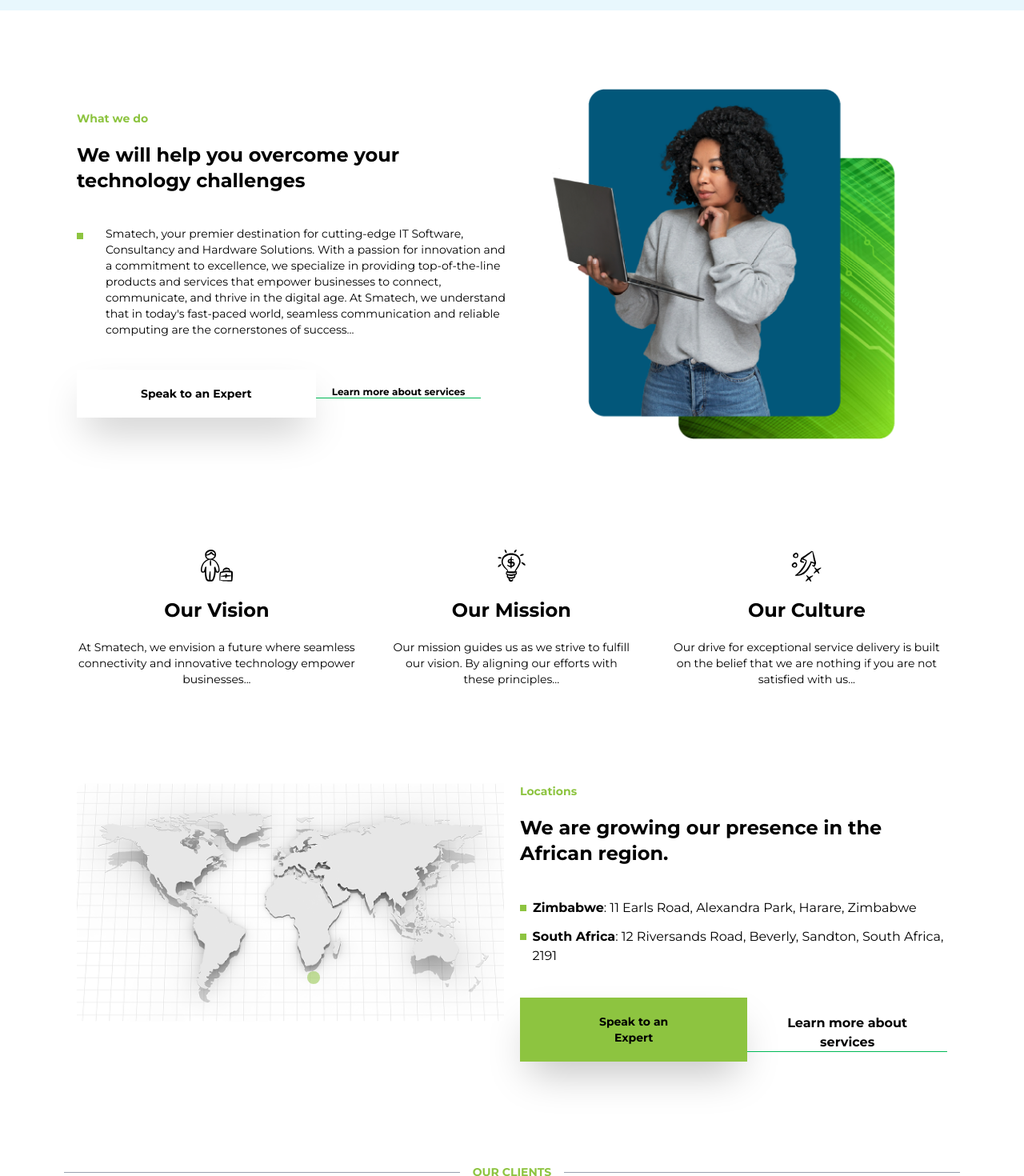
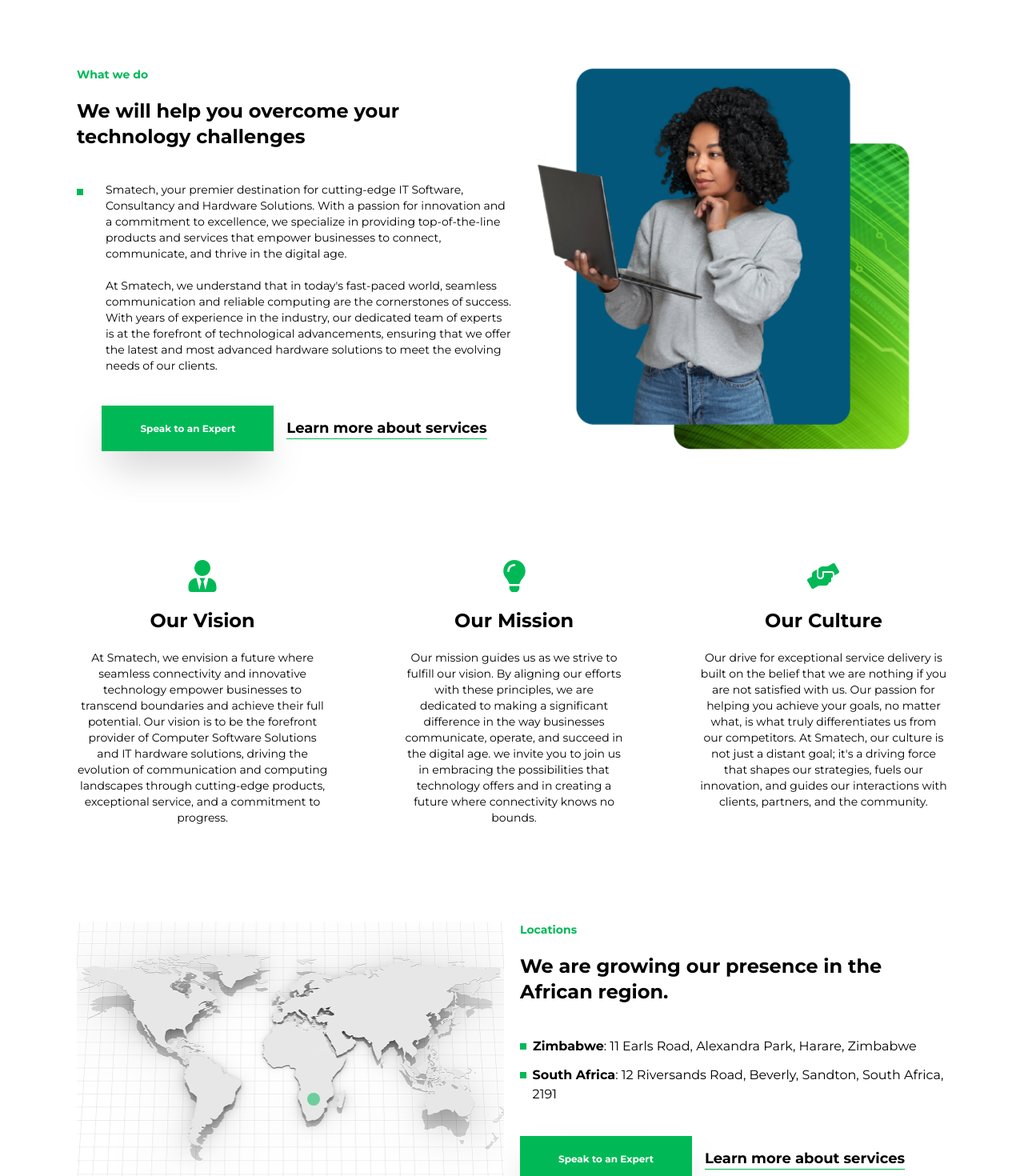
Before and after one commit to billychosee/Website, a Next.js app: page /about-us in a window 1280 px wide. Shown: the part 1330-2800 px from the top of the page at 80% size. Built offline with nearby package versions, Linux system fonts and the light colour scheme.

Commit message:
Final Changes ts configgfdsdhhffkhgjh

```diff
--- a/src/app/about-us/page.tsx
+++ b/src/app/about-us/page.tsx
@@ -6,6 +6,7 @@
 import CountUp from "react-countup";
 import { useEffect, useState } from "react";
 import LogoSlider from "../components/LogoSlider";
+import { FaUserTie, FaLightbulb, FaHandsHelping } from "react-icons/fa";
 
 const logos = [
   { logo: "/Smatech_logo.svg", url: "/" },
@@ -61,12 +62,10 @@
               We at Smatech Group and we believe that human, organizational, and <br />
               operational intelligence are important, not just artificial intelligence.
             </p>
-      <CustomButton variant="primary" className="!bg-[#8DC440] text-black mt-5 hover:!bg-black hover:text-white">
-        Speak to an Expert
-      </CustomButton>
-      <CustomButton variant="link" className="mt-5 font-bold text-black">
-        Learn more about services
-      </CustomButton>
+            <div className="flex flex-col items-center justify-center w-full gap-4 md:flex-row">
+              <CustomButton variant="primary" className="!bg-[#00b956] !text-white hover:!bg-black">Speak to an Expert</CustomButton>
+              <CustomButton variant="link">Learn more about services</CustomButton>
+            </div>
           </div>
         </div>
 
@@ -104,8 +103,6 @@
         }} />
       </section>
 
-
-
       {/* Divider */}
       <div className="bg-[#E8F7FD]">
         <div className="h-2 mx-5 bg-black md:mx-24"></div>
@@ -115,7 +112,7 @@
       {/* Company Profile */}
       <div className="flex flex-col gap-5 pt-20 px-5 space-y-6 text-center text-black md:px-24 md:flex-row md:text-start md:space-y-14 bg-[#E8F7FD] pb-20 md:pb-0" id="company-stats">
         <div className="md:w-2/5">
-          <p className="text-sm font-semibold text-[#8DC440] whitespace-nowrap">Company Profile-Key Facts</p>
+          <p className="text-sm font-semibold text-[#00b956] whitespace-nowrap">Company Profile-Key Facts</p>
           <h1 className="pt-5 text-2xl font-bold lg:text-xl xl:text-2xl">The energy of a start-up A well-established expertise.</h1>
         </div>
         <div className="md:w-1/5">
@@ -140,29 +137,25 @@
 
       {/* What We Do */}
       <section className="flex flex-col-reverse py-24 mx-5 text-black md:flex-row md:mx-24">
-
         <div className="flex flex-col justify-center md:w-1/2">
           <div className="pt-6 text-center md:text-start md:pt-0">
-            <p className="text-sm font-semibold text-[#8DC440] whitespace-nowrap">What we do</p>
+            <p className="text-sm font-semibold text-[#00b956] whitespace-nowrap">What we do</p>
             <h1 className="pt-5 text-2xl font-bold">We will help you overcome your technology challenges</h1>
           </div>
           <div className="flex items-start gap-5 pt-10 lg:pt-5 xl:pt-10">
-            <div className="before:content-[''] before:w-2 before:h-2 before:bg-[#8DC440] before:mt-2 before:mr-2 before:inline-block"></div>
-            <p className="flex text-sm align-top lg:text-xs xl:text-sm">
+            <div className="before:content-[''] before:w-2 before:h-2 before:bg-[#00b956] before:mt-2 before:mr-2 before:inline-block"></div>
+            <p className="flex mb-10 text-sm align-top lg:text-xs xl:text-sm">
               Smatech, your premier destination for cutting-edge IT Software, Consultancy and Hardware Solutions.
               With a passion for innovation and a commitment to excellence, we specialize in providing top-of-the-line
-              products and services that empower businesses to connect, communicate, and thrive in the digital age.
+              products and services that empower businesses to connect, communicate, and thrive in the digital age. <br />
+              <br />
               At Smatech, we understand that in today&apos;s fast-paced world, seamless communication and reliable computing
-              are the cornerstones of success...
+              are the cornerstones of success. With years of experience in the industry, our dedicated team of experts is at the forefront of technological advancements, ensuring that we offer the latest and most advanced hardware solutions to meet the evolving needs of our clients.
             </p>
           </div>
-          <div className="flex flex-col pt-5 text-sm text-center md:pt-10 lg:text-xs md:flex-row">
-            <CustomButton variant="primary" className="bg-[#8DC440] text-black font-bold text-sm lg:text-xs xl:text-sm">
-              Speak to an Expert
-            </CustomButton>
-            <CustomButton variant="link" className="px-5 text-xs">
-              Learn more about services
-            </CustomButton>
+          <div className="flex flex-col items-center justify-center w-full gap-4 md:flex-row">
+            <CustomButton variant="primary" className="!bg-[#00b956] !text-white hover:!bg-black">Speak to an Expert</CustomButton>
+            <CustomButton variant="link">Learn more about services</CustomButton>
           </div>
         </div>
         <div className="md:w-1/2">
@@ -171,35 +164,35 @@
             alt="What_We_Do"
             width={800}
             height={600}
-            className="w-full"
+            className="object-cover w-full h-full"
             priority
           />
         </div>
       </section>
 
       {/* Our Section */}
-      <section className="flex flex-col gap-10 py-10 mx-5 text-black md:mx-24 md:flex-row">
+      <section className="flex flex-col py-0 mx-5 text-black gap-14 md:py-10 md:mx-24 md:flex-row md:gap-24">
         {[
           {
-            icon: "/man_icon.svg",
+            icon: <FaUserTie className="w-10 h-10 text-[#00b956]" />,
             title: "Our Vision",
-            text: `At Smatech, we envision a future where seamless connectivity and innovative technology empower businesses...`,
+            text: `At Smatech, we envision a future where seamless connectivity and innovative technology empower businesses to transcend boundaries and achieve their full potential. Our vision is to be the forefront provider of Computer Software Solutions and IT hardware solutions, driving the evolution of communication and computing landscapes through cutting-edge products, exceptional service, and a commitment to progress.`,
           },
           {
-            icon: "/light_icon.svg",
+            icon: <FaLightbulb className="w-10 h-10 text-[#00b956]" />,
             title: "Our Mission",
-            text: `Our mission guides us as we strive to fulfill our vision. By aligning our efforts with these principles...`,
+            text: `Our mission guides us as we strive to fulfill our vision. By aligning our efforts with these principles, we are dedicated to making a significant difference in the way businesses communicate, operate, and succeed in the digital age. we invite you to join us in embracing the possibilities that technology offers and in creating a future where connectivity knows no bounds.`,
           },
           {
-            icon: "/shift_icon.svg",
+            icon: <FaHandsHelping className="w-10 h-10 text-[#00b956]" />,
             title: "Our Culture",
-            text: `Our drive for exceptional service delivery is built on the belief that we are nothing if you are not satisfied with us...`,
+            text: `Our drive for exceptional service delivery is built on the belief that we are nothing if you are not satisfied with us. Our passion for helping you achieve your goals, no matter what, is what truly differentiates us from our competitors. At Smatech, our culture is not just a distant goal; it's a driving force that shapes our strategies, fuels our innovation, and guides our interactions with clients, partners, and the community.`,
           },
         ].map(({ icon, title, text }, i) => (
           <div key={i} className="flex flex-col items-center space-y-5 text-center">
-            <Image src={icon} alt={title} width={800} height={600} className="w-10" priority />
+            {icon}
             <h1 className="text-2xl font-bold">{title}</h1>
-            <p className="text-sm lg:text-xs xl:text-sm">{text}</p>
+            <p className="text-sm lg:text-[10px] xl:text-sm">{text}</p>
           </div>
         ))}
       </section>
@@ -212,7 +205,7 @@
             alt="What_We_Do"
             width={800}
             height={600}
-      className="w-full"
+            className="object-cover w-full h-full"
             priority
           />
 
@@ -226,51 +219,42 @@
           >
             <div className="relative w-4 h-4">
               {/* Static background circle */}
-        <span className="absolute w-4 h-4 rounded-full bg-[#8DC440] opacity-30 top-0 left-0" />
+              <span className="absolute w-4 h-4 rounded-full bg-[#00b956] opacity-30 top-0 left-0" />
               {/* Flickering circle */}
-        <span className="absolute w-4 h-4 rounded-full bg-[#8DC440] flicker top-0 left-0" />
+              <span className="absolute w-4 h-4 rounded-full bg-[#00b956] flicker top-0 left-0" />
             </div>
           </a>
         </div>
 
         {/* Text and Buttons */}
-  <div className="space-y-10 md:w-1/2">
+        <div className="space-y-10 text-center md:w-1/2 md:text-start">
           <div>
-      <p className="text-sm font-semibold text-[#8DC440] whitespace-nowrap">Locations</p>
+            <p className="text-sm font-semibold text-[#00b956] whitespace-nowrap">Locations</p>
             <h1 className="pt-5 text-2xl font-bold">We are growing our presence in the African region.</h1>
           </div>
 
           <div className="space-y-3">
-      <div className="flex items-start before:content-[''] before:w-2 before:h-2 before:bg-[#8DC440] before:mt-2 before:mr-2 before:inline-block">
+            <div className="flex items-start before:content-[''] before:w-2 before:h-2 before:bg-[#00b956] before:mt-2 before:mr-2 before:inline-block">
               <p><strong>Zimbabwe</strong>: 11 Earls Road, Alexandra Park, Harare, Zimbabwe</p>
             </div>
-      <div className="flex items-start before:content-[''] before:w-2 before:h-2 before:bg-[#8DC440] before:mt-2 before:mr-2 before:inline-block">
+            <div className="flex items-start before:content-[''] before:w-2 before:h-2 before:bg-[#00b956] before:mt-2 before:mr-2 before:inline-block">
               <p><strong>South Africa</strong>: 12 Riversands Road, Beverly, Sandton, South Africa, 2191</p>
             </div>
           </div>
-
-    <div className="flex flex-col text-center md:flex-row">
-      <CustomButton variant="primary" className="!bg-[#8DC440] text-black hover:!bg-black hover:!text-white">
-        Speak to an Expert
-      </CustomButton>
-      <CustomButton variant="link" className="font-bold text-black ">
-        Learn more about services
-      </CustomButton>
+          <div className="flex flex-col items-center w-full gap-4 md:flex-row">
+            <CustomButton variant="primary" className="!bg-[#00b956] !text-white hover:!bg-black">Speak to an Expert</CustomButton>
+            <CustomButton variant="link">Learn more about services</CustomButton>
           </div>
         </div>
       </section>
 
-
-
       {/* Our Clients */}
-
-
 <section>
 <>
-  <div className="px-4 md:px-20">
+  <div className="px-4 md:px-20 bg-gradient-to-t from-[#E8F7FD] to-white py-10">
     <div className="flex items-center my-10">
   <div className="flex-grow border-t border-gray-400"></div>
-  <span className="mx-4 text-sm font-semibold text-[#8DC440] whitespace-nowrap">
+  <span className="mx-4 text-sm font-semibold text-[#00b956] whitespace-nowrap">
     OUR CLIENTS
   </span>
   <div className="flex-grow border-t border-gray-400"></div>
@@ -283,7 +267,6 @@
 </section>
 
       {/* End of Our Clients */}
-
       <Footer />
     </section>
   );
--- a/src/app/components/CustomButton.tsx
+++ b/src/app/components/CustomButton.tsx
@@ -16,30 +16,35 @@
   let variantClasses = "";
 
   if (variant === "primary") {
-    variantClasses = "bg-white text-black px-14 xl:px-20 lg:px-8 font-bold shadow-2xl hover:shadow-md text-sm xl:text-sm lg:text-xs";
+    variantClasses = `
+      bg-white text-black font-bold shadow-2xl hover:shadow-md
+      px-4 py-3 text-xs  /* Mobile/default */
+      sm:px-6 sm:py-4 sm:text-sm  /* Small devices */
+      md:px-8 md:py-4  /* Medium devices */
+      lg:px-10 lg:py-5 lg:text-[12px] /* Large devices */
+      xl:px-12 xl:py-5  /* Extra large devices */
+    `;
   } else if (variant === "link") {
     variantClasses = `
-      relative
-      font-bold
-      text-black
-      after:content-['']
-      after:absolute
-      after:left-0
-      after:bottom-5
-      after:h-[1px]
-      after:w-full
-      after:bg-[#00b956]
-      after:transition-all
-      after:duration-300
-      hover:after:w-0
-      hover:after:left-full
+      relative font-bold text-black
+      text-xs  /* Mobile/default */
+      sm:text-sm  /* Small devices */
+      lg:text-[12px]  /* Large devices */
+      xl:text-lg  /* Extra large devices */
+      after:content-[''] after:absolute after:left-0 after:bottom-2
+      sm:after:bottom-3
+      xl:after:bottom-0
+      lg:after:bottom-0
+      after:h-[1px] after:w-full after:bg-[#00b956]
+      after:transition-all after:duration-300
+      hover:after:w-0 hover:after:left-full
     `;
   }
 
   return (
     <Link href="/contact-us" passHref>
       <button
-        className={`p-5 cursor-pointer ${variantClasses} ${className}`}
+        className={`${variantClasses} ${className}`}
         {...props}
       >
         {children}
```
Also changed, not shown: src/app/page.tsx (+5 -5 lines). Lines whose indentation alone changed are shown as unchanged.
